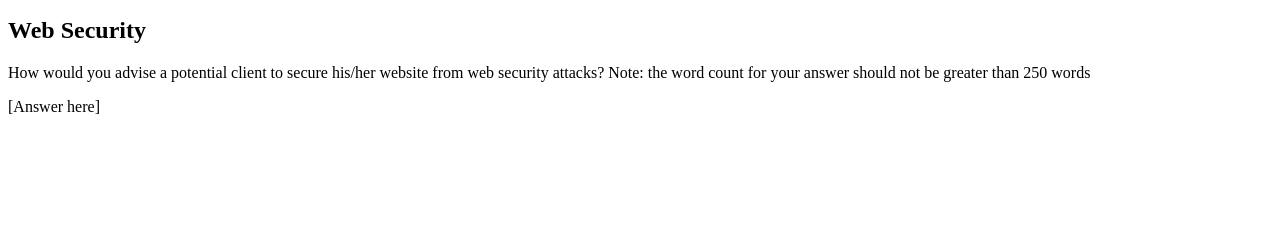
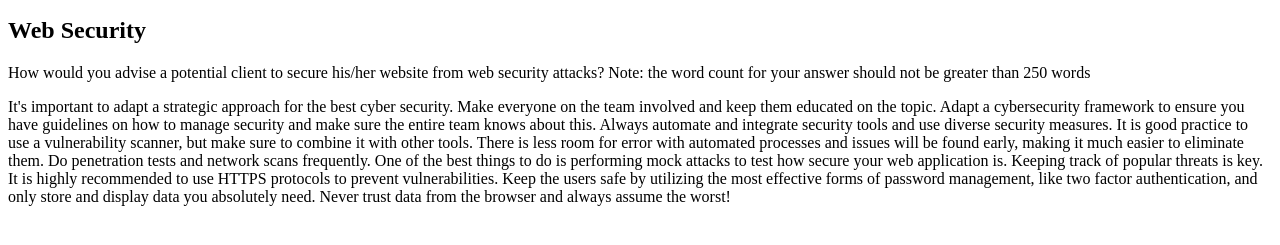
Before and after one commit to Noroff-FEU-Assignments/cross-course-project-TaranJohannessen, a plain HTML site: page index.html in a window 1280 px wide. Shown: the part 101-346 px from the top of the page. Drawn offline with Linux system fonts and the light colour scheme.

Commit message:
updated answer

```diff
--- a/index.html
+++ b/index.html
@@ -7,7 +7,28 @@
     <h1>Hello world!</h1>
     <p>Welcome to my first website.</p>
     <h2>Web Security</h2>
-    <p id="web-security-question">How would you advise a potential client to secure his/her website from web security attacks? Note: the word count for your answer should not be greater than 250 words</p>
-    <p id="web-security-answer">[Answer here]</p>
+    <p id="web-security-question">
+      How would you advise a potential client to secure his/her website from web
+      security attacks? Note: the word count for your answer should not be
+      greater than 250 words
+    </p>
+    <p id="web-security-answer">
+      It's important to adapt a strategic approach for the best cyber security.
+      Make everyone on the team involved and keep them educated on the topic.
+      Adapt a cybersecurity framework to ensure you have guidelines on how to
+      manage security and make sure the entire team knows about this. Always
+      automate and integrate security tools and use diverse security measures.
+      It is good practice to use a vulnerability scanner, but make sure to
+      combine it with other tools. There is less room for error with automated
+      processes and issues will be found early, making it much easier to
+      eliminate them. Do penetration tests and network scans frequently. One of
+      the best things to do is performing mock attacks to test how secure your
+      web application is. Keeping track of popular threats is key. It is highly
+      recommended to use HTTPS protocols to prevent vulnerabilities. Keep the
+      users safe by utilizing the most effective forms of password management,
+      like two factor authentication, and only store and display data you
+      absolutely need. Never trust data from the browser and always assume the
+      worst!
+    </p>
   </body>
 </html>
```
